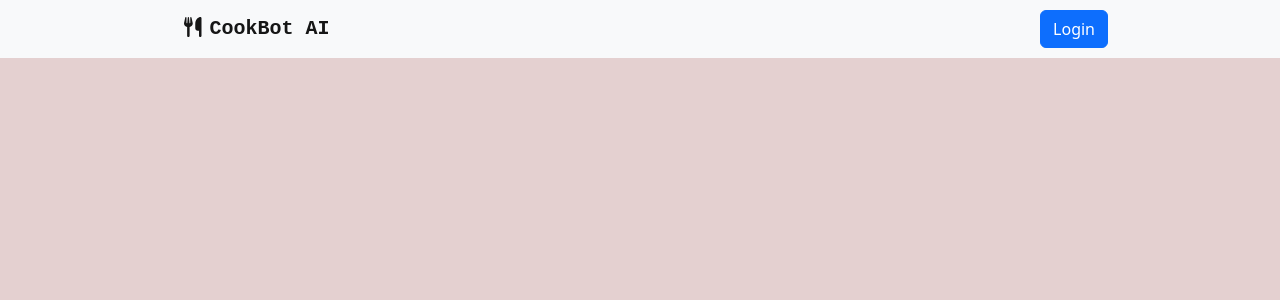
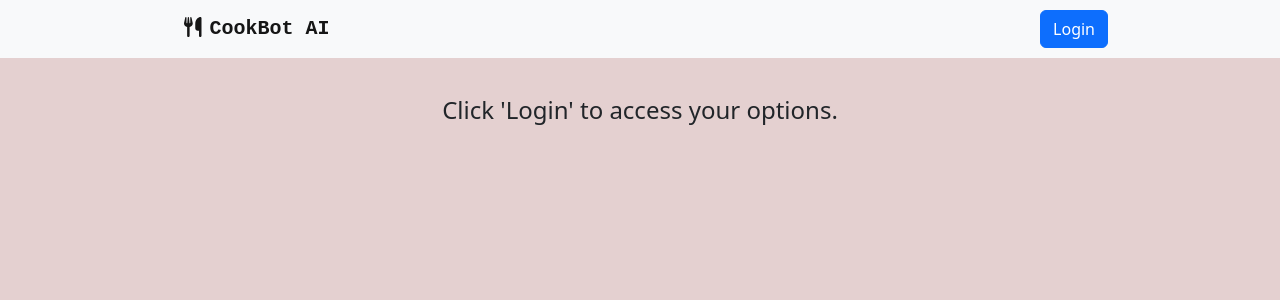
Before and after one commit to cleecoloma/cookbot-ai-app, a React (Vite) app: page / in a window 1280 px wide. Shown: the top 300 px of the page. Built offline with nearby package versions, Linux system fonts and the light colour scheme; no server answers; a web font is replaced by a local one.

Commit message:
updated contact info and added App.css

```diff
--- a/src/App.jsx
+++ b/src/App.jsx
@@ -9,6 +9,7 @@ import Profile from './components/Profile';
 import LoginModal from './components/LoginModal';
 import DemoAccount from './components/DemoAccount';
 import axios from 'axios';
+import './styles/App.css';
 
 const SERVER_URL = import.meta.env.VITE_SERVER_URL;
 
@@ -113,10 +114,9 @@ class App extends React.Component {
                       authRequest={this.authRequest}
                     />
                   ) : (
-                    <h2 style={{ display: 'flex', justifyContent: 'center' }}>
-                      {' '}
-                      Please log in to view recipes{' '}
-                    </h2>
+                    <h4 id="login-text">
+                      Click 'Login' to access your options.
+                    </h4>
                   )
                 }
               ></Route>
--- a/src/components/Contact.jsx
+++ b/src/components/Contact.jsx
@@ -20,16 +20,14 @@ class Contact extends React.Component {
                 Chester Lee Coloma
               </Card.Title>
               <br />
-              <Card.Text>• Software Developer && Mechanical Engineer</Card.Text>
-              <br />
               <Card.Text>
-                • Previous experience - planned and executed maintenance repairs
-                of US Navy nuclear submarines
-              </Card.Text>
-              <br />
-              <Card.Text>
-                • Passion for front-end web development with a focus on
-                responsive design and user interface (UI) development
+                {' '}
+                Full-stack software developer with a focus on responsive design
+                and user interface (UI) development. Former mechanical engineer
+                with an active secret clearance and 8+ years of professional
+                working experience in team oriented roles to deliver technically
+                sound solutions to maintain US Navy submarines while adhering to
+                rigid documentation.
               </Card.Text>
               <br />
               <div id="contact-buttons">
--- /dev/null
+++ b/src/styles/App.css
@@ -0,0 +1,14 @@
+#login-text {
+  display: flex;
+  justify-content: center;
+  margin-top: 6rem;
+  flex-wrap: wrap;
+  padding: 0 2rem;
+  text-align: center;
+}
+
+@media (max-width: 400px) {
+  #login-text {
+    font-size: 95%;
+  }
+}
```
Also changed, not shown: 1 other file (tests, documents, lock files or other folders).
